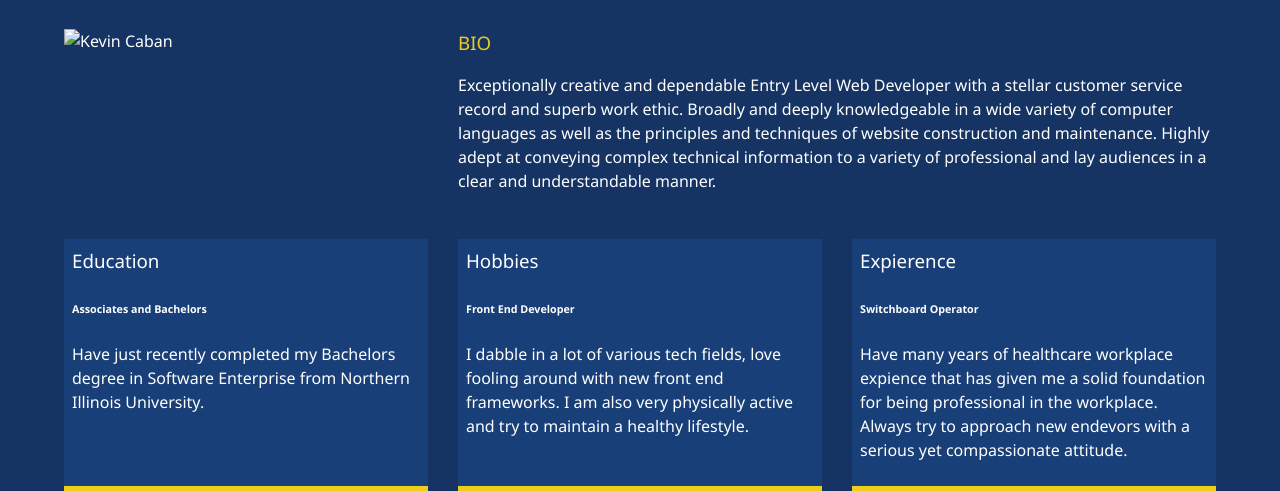
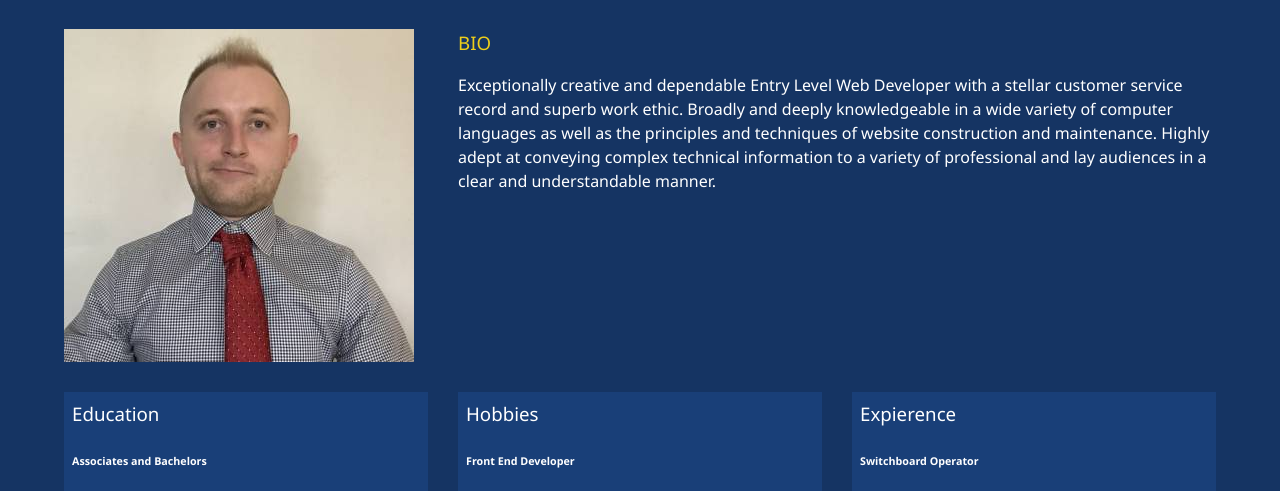
Before and after one commit to Kcaban60123/KevinsPortfolio, a website: page dist/about.html in a window 1280 px wide. Shown: the part 253-744 px from the top of the page. Drawn offline with Linux system fonts and the light colour scheme.

Commit message:
final adjusted commit

```diff
--- a/dist/about.html
+++ b/dist/about.html
@@ -53,7 +53,7 @@
         Let me tell you a few things about myself...
       </h2>
       <div class="about-info">
-        <img src="img/rsz_img_4295.png" alt="Kevin Caban" class="bio-img" />
+        <img src="img/new4.jpg" alt="Kevin Caban" class="bio-img" />
         <div class="bio">
           <h3 class="text-secondary">BIO</h3>
           <p>
--- a/package.json
+++ b/package.json
@@ -3,12 +3,15 @@
   "version": "1.0.0",
   "description": "responsive website portfolio",
   "main": "index.js",
+  "homepage": "https://kcaban60123.github.io/modern_portfolio",
   "scripts": {
-    "sass": "node-sass -w scss/ -o dist/css/ --recursive"
+    "sass": "node-sass -w scss/ -o dist/css/ --recursive",
+    "deploy": "gh-pages -d dist"
   },
   "author": "Kevin Caban",
   "license": "MIT",
   "dependencies": {
+    "gh-pages": "^2.1.1",
     "node-sass": "^4.12.0"
   }
 }
```
Also changed, not shown: 1 other file.
